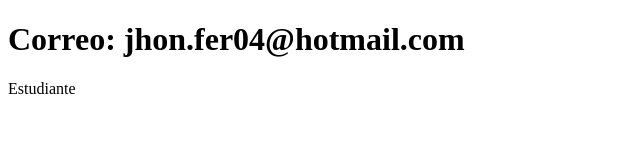
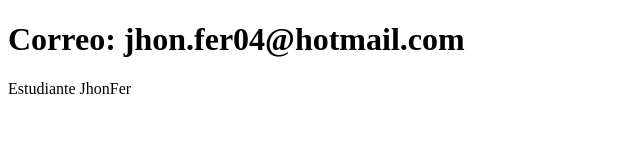
Before and after one commit to JHFEGOVI/sistema-de-registro, a plain HTML site: page contacto.html in a window 1280 px wide. Shown: the full height of the page, 0-640 px from the left. Drawn offline with Linux system fonts and the light colour scheme.

Commit message:
Agreando mi funcion en contacto

```diff
--- a/contacto.html
+++ b/contacto.html
@@ -7,6 +7,6 @@
 </head>
 <body>
     <h1>Correo: jhon.fer04@hotmail.com</h1>
-        <p>Estudiante</p>
+        <p>Estudiante JhonFer</p>
 </body>
 </html>
```
